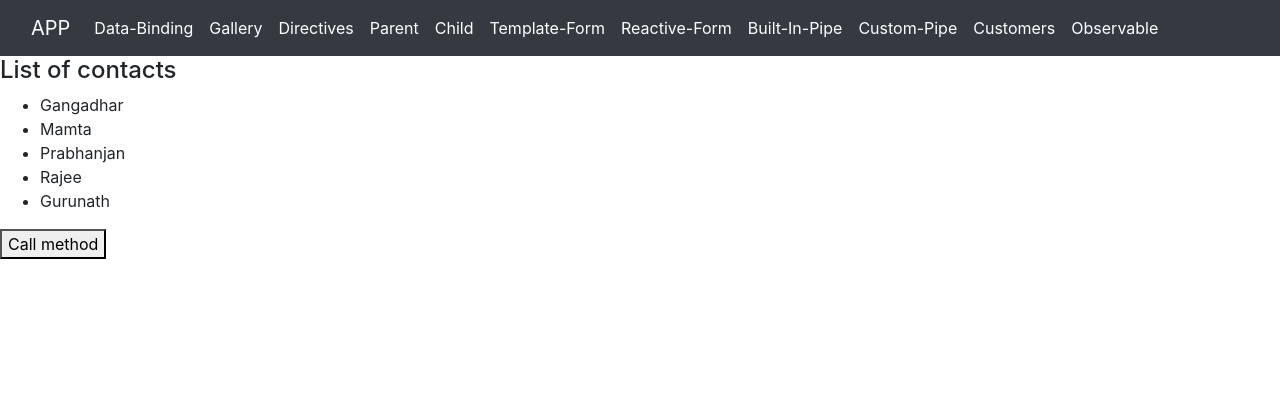
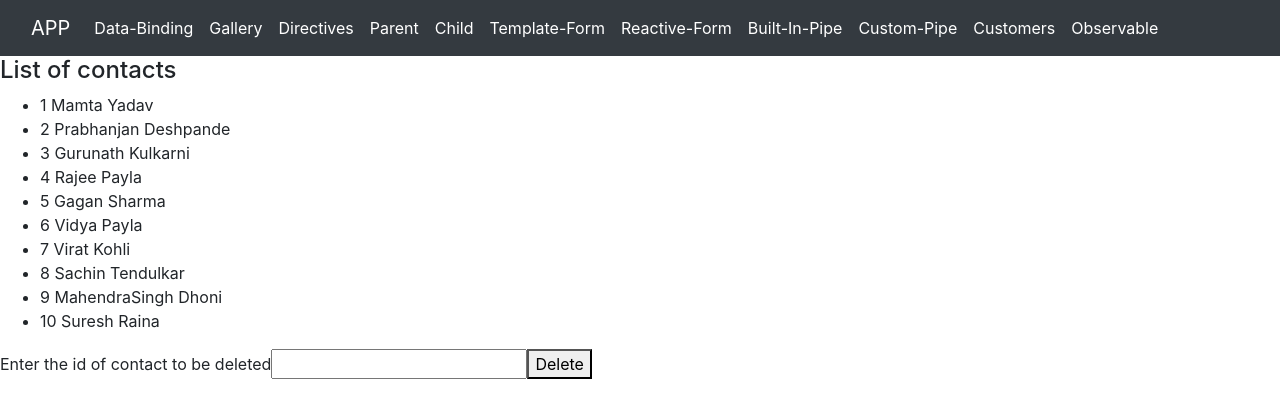
Before and after one commit to gangadhar-te/ty_aglt_mean_html, an Angular app in the folder Angular/first-angular/: page /customers in a window 1280 px wide. Shown: the top 418 px of the page. Built offline with nearby package versions, Linux system fonts and the light colour scheme; data requests are answered from the project's data file.

Commit message:
angular 01/09

```diff
--- a/Angular/first-angular/src/app/app.module.ts
+++ b/Angular/first-angular/src/app/app.module.ts
@@ -1,6 +1,7 @@
 import { NgModule } from '@angular/core';
 import { BrowserModule } from '@angular/platform-browser';
 import { SampleComponent } from 'src/app/sample/sample.component';
+import { HttpClientModule } from '@angular/common/http'
 
 import { AppComponent } from './app.component';
 import { DataBindingComponent } from './data-binding/data-binding.component';
@@ -57,7 +58,8 @@ let routes:Routes = [
     BrowserModule,
     RouterModule.forRoot(routes),
     FormsModule,
-    ReactiveFormsModule
+    ReactiveFormsModule,
+    HttpClientModule
   ],
   providers: [],
   bootstrap: [AppComponent]
--- a/Angular/first-angular/src/app/customers/customers.component.html
+++ b/Angular/first-angular/src/app/customers/customers.component.html
@@ -1,7 +1,30 @@
 <h4>List of contacts</h4>
 <ul>
   <li *ngFor = "let contact of contacts">
-    {{ contact.contactName }}
+    {{ contact.id }}  {{ contact.firstName }} {{ contact.lastName }}
   </li>
 </ul>
-<button (click) = "ds.callFromTemplate()">Call method</button>
+<!-- <div *ngIf ="msgTrue">Contact updated successfully</div>
+
+<div class="container mt-4">
+  <form #contactsForm = "ngForm" (ngSubmit) = "addNewContact(contactsForm)">
+    <div class="mb-3">
+      <label for="id" class="form-label">Contact Id</label>
+      <input type="id" class="form-control" id="id" name="id" ngModel  #idField = "ngModel" >
+      </div>
+    <div class="mb-3">
+      <label for="firstName" class="form-label">First Name </label>
+      <input type="firstName" class="form-control" id="firstName" name="firstName" ngModel >
+    </div>
+    <div class="mb-3">
+      <label for="lastName" class="form-label">Last Name </label>
+      <input type="lastName" class="form-control" id="lastName" name="lastName" ngModel >
+    </div>
+
+    <button type="submit" class="btn btn-primary">Add Contact</button>
+  </form>
+</div> -->
+
+<!-- <button (click) = "updateContact(9)">Update contact id:9</button> -->
+Enter the id of contact to be deleted<input type="text" [(ngModel)] = "idStorage">
+<button (click) = "removeContact()">Delete</button>
--- a/Angular/first-angular/src/app/customers/customers.component.ts
+++ b/Angular/first-angular/src/app/customers/customers.component.ts
@@ -1,4 +1,5 @@
 import { Component, OnInit } from '@angular/core';
+import { NgForm } from '@angular/forms';
 import { DataService } from '../data.service';
 
 @Component({
@@ -7,12 +8,39 @@ import { DataService } from '../data.service';
   styleUrls: ['./customers.component.css']
 })
 export class CustomersComponent implements OnInit {
-
+  msgTrue = false;
+  idStorage;
   constructor(public ds:DataService) { }
 
-  contacts = [];
+  contacts:any;
   ngOnInit(): void {
-    this.contacts = this.ds.getContacts();
+   this.ds.getContacts().subscribe(data => {
+     this.contacts = data;
+   })
+  }
+
+  addNewContact(form:NgForm){
+    const formData = {id:form.value.id,
+                      firstName:form.value.firstName,
+                      lastName:form.value.lastName}
+
+   this.ds.createContact(formData).subscribe(data => {
+     console.log(data);
+    this.msgTrue = true;
+   })
+  }
+
+  updateContact(contactId){
+   const updation = {id:contactId,firstName:'MahendraSingh',lastName:'Dhoni'}
+   this.ds.updateContact(contactId,updation).subscribe(data => {
+    this.msgTrue = true;
+   })
+  }
+
+  removeContact(){
+    this.ds.deleteContact(this.idStorage).subscribe(data => {
+      console.log(data);
+    })
   }
 
 }
--- a/Angular/first-angular/src/app/data.service.ts
+++ b/Angular/first-angular/src/app/data.service.ts
@@ -1,26 +1,28 @@
 import { Injectable } from '@angular/core';
+import { HttpClient, HttpHeaders, HttpParams } from '@angular/common/http';
 
 @Injectable({
   providedIn: 'root'
 })
 export class DataService {
 
-  constructor() { }
+  constructor(private http:HttpClient) { }
 
   getContacts(){
-    //code to fetch data from backend
-    const contactList = [
-      {contactId:1, contactName: 'Gangadhar'},
-      {contactId:2, contactName: 'Mamta'},
-      {contactId:3, contactName: 'Prabhanjan'},
-      {contactId:4, contactName: 'Rajee'},
-      {contactId:5, contactName: 'Gurunath'}
-    ];
-    return contactList;
+  return this.http.get('http://localhost:3000/contacts')
   }
 
-  callFromTemplate(){
-    console.log('Calling from Template directly');
+  createContact(createBody){
+   return this.http.post('http://localhost:3000/contacts',createBody)
+  }
 
+  updateContact(contactId,updateBody){
+    const endPoint = 'http://localhost:3000/contacts/' + contactId
+    return this.http.put(endPoint,updateBody)
+  }
+
+  deleteContact(contactId){
+    const endPoint = 'http://localhost:3000/contacts/' + contactId
+    return this.http.delete(endPoint);
   }
 }
--- /dev/null
+++ b/Angular/first-angular/src/assets/db.json
@@ -0,0 +1,54 @@
+{
+  "contacts": [
+    {
+      "id": 1,
+      "firstName": "Mamta",
+      "lastName": "Yadav"
+    },
+    {
+      "id": 2,
+      "firstName": "Prabhanjan",
+      "lastName": "Deshpande"
+    },
+    {
+      "id": 3,
+      "firstName": "Gurunath",
+      "lastName": "Kulkarni"
+    },
+    {
+      "id": 4,
+      "firstName": "Rajee",
+      "lastName": "Payla"
+    },
+    {
+      "id": 5,
+      "firstName": "Gagan",
+      "lastName": "Sharma"
+    },
+    {
+      "id": 6,
+      "firstName": "Vidya",
+      "lastName": "Payla"
+    },
+    {
+      "id": 7,
+      "firstName": "Virat",
+      "lastName": "Kohli"
+    },
+    {
+      "id": 8,
+      "firstName": "Sachin",
+      "lastName": "Tendulkar"
+    },
+    {
+      "id": 9,
+      "firstName": "MahendraSingh",
+      "lastName": "Dhoni"
+    },
+    {
+      "id": 10,
+      "firstName": "Suresh",
+      "lastName": "Raina"
+    }
+  ]
+}
```
